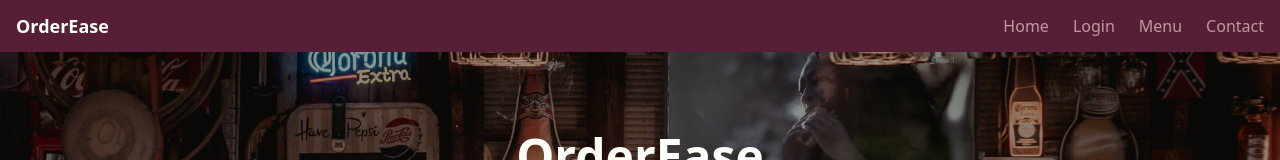
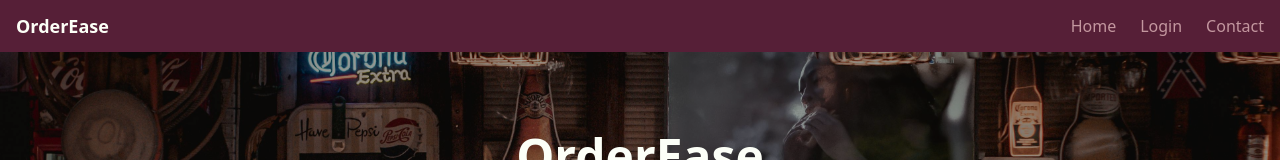
Before and after one commit to HarshBatra/OrderEase, a React (Vite) app in the folder client/: page / in a window 1280 px wide. Shown: the top 160 px of the page. Built offline with nearby package versions, Linux system fonts and the light colour scheme.

Commit message:
updated navbar to have dynamic menu, admin, staff links

```diff
--- a/client/src/components/Navbar.jsx
+++ b/client/src/components/Navbar.jsx
@@ -25,6 +25,10 @@
     setIsLoggedIn(token !== null && token !== "");
   }, [localStorage.getItem("token")]);
 
+  // Get user role from localStorage
+  const user = JSON.parse(localStorage.getItem("user"));
+  const userRole = user ? user.role : null;
+
   return (
     <nav className="bg-primary shadow-md w-full">
       <div className="max-w-screen-xl mx-auto px-4 py-3 flex items-center justify-between">
@@ -48,9 +52,24 @@
               Login
             </Link>
           )}
-          <Link to="menu" className="hover:text-white text-secondary">
+          {/* Dynamically render the Menu based on user role */}
+          {userRole === "USER" ? (
+            <Link to="/menu" className="hover:text-white text-secondary">
               Menu
             </Link>
+          ) : userRole === "STAFF" ? (
+            <Link
+              to="/current-orders"
+              className="hover:text-white text-secondary"
+            >
+              Staff
+            </Link>
+          ) : userRole === "ADMIN" ? (
+            <Link to="/admin" className="hover:text-white text-secondary">
+              Admin
+            </Link>
+          ) : null}
+
           <Link to="contact" className="hover:text-white text-secondary">
             Contact
           </Link>
@@ -101,13 +120,32 @@
             Login
           </Link>
         )}
+        {/* Dynamically render the Menu based on user role */}
+        {userRole === "USER" ? (
           <Link
-          to="menu"
+            to="/menu"
             className="hover:text-white text-secondary block"
             onClick={closeMenu}
           >
             Menu
           </Link>
+        ) : userRole === "STAFF" ? (
+          <Link
+            to="/current-orders"
+            className="hover:text-white text-secondary block"
+            onClick={closeMenu}
+          >
+            Staff
+          </Link>
+        ) : userRole === "ADMIN" ? (
+          <Link
+            to="/admin"
+            className="hover:text-white text-secondary block"
+            onClick={closeMenu}
+          >
+            Admin
+          </Link>
+        ) : null}
         <Link
           to="contact"
           className="hover:text-white text-secondary block"
```
Lines whose indentation alone changed are shown as unchanged.
